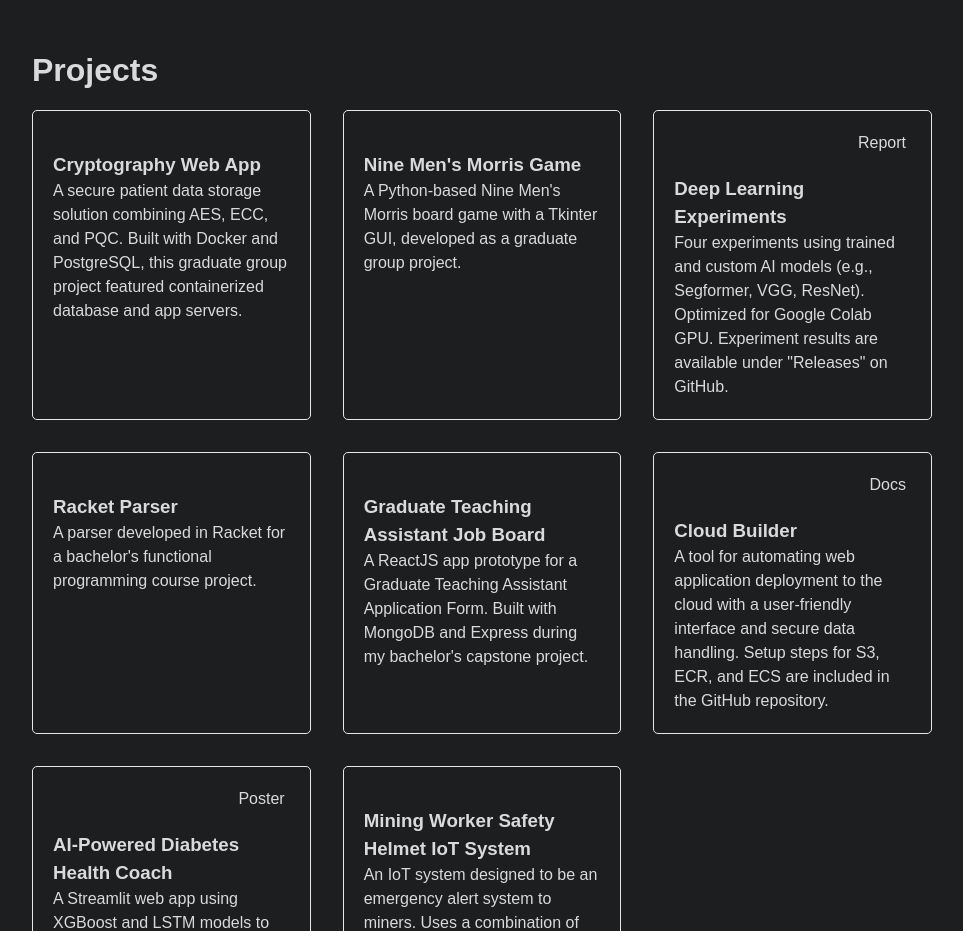
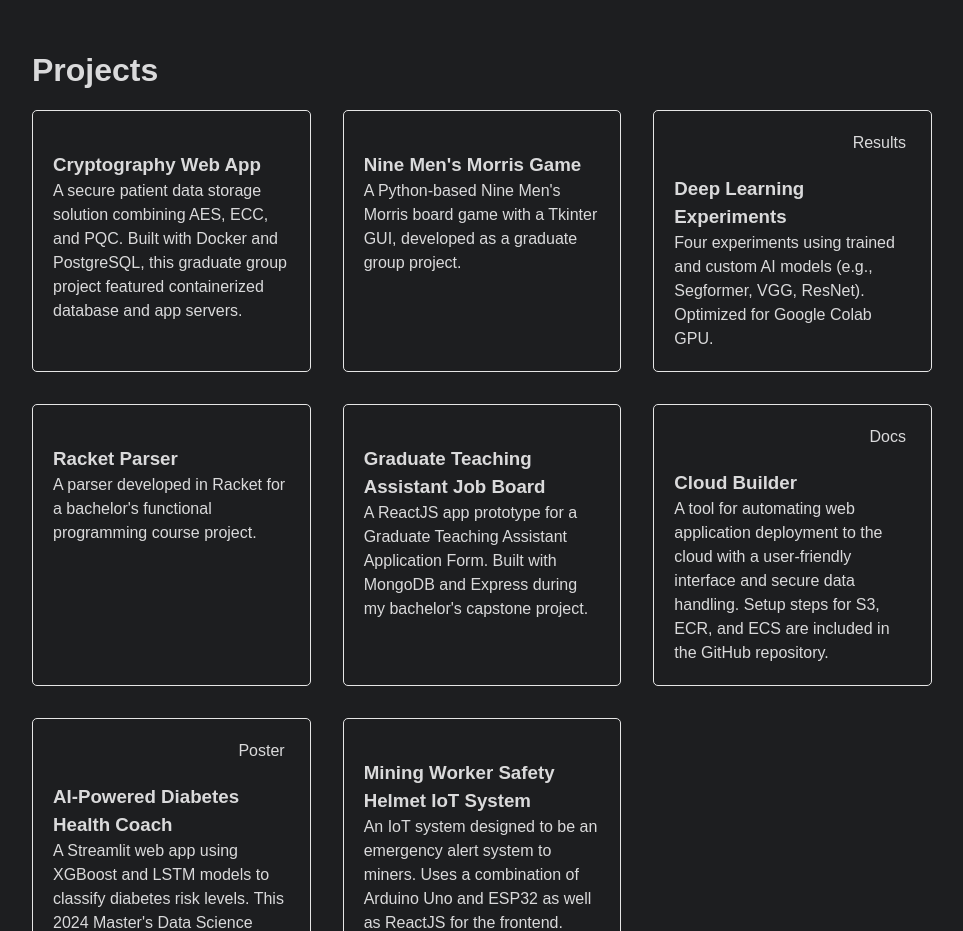
Before and after one commit to aa57c/PortfolioWebsite, a Next.js app: page / in a window 1280 px wide. Shown: the part 2100-3031 px from the top of the page, without its empty margins (158-1121 px from the left). Built offline with nearby package versions, Linux system fonts and the light colour scheme.

Commit message:
added results file to deep learning experiments and fixed description

```diff
--- a/src/components/Projects.jsx
+++ b/src/components/Projects.jsx
@@ -29,6 +29,11 @@ const Projects = () => {
                     <a href="/files/Deep_Learning_Experiments_Final_Report.pdf" aria-label="Download Technical Report" target="_blank" rel="noopener noreferrer">
                       <i className="fa-solid fa-download"></i> <span>Report</span>
                     </a>
+
+                  ) && (
+                    <a href="/files/Deep_Learning_Experiments_Final_Results.pdf" aria-label="Download Results" target="_blank" rel="noopener noreferrer">
+                      <i className="fa-solid fa-download"></i> <span>Results</span>
+                    </a>
                   )
                 }
                 {project.poster && (
--- a/src/components/github_data.js
+++ b/src/components/github_data.js
@@ -20,7 +20,7 @@ export const projectData = [
     {
         id: 3,
         title: 'Deep Learning Experiments',
-        description: 'Four experiments using trained and custom AI models (e.g., Segformer, VGG, ResNet). Optimized for Google Colab GPU. Experiment results are available under "Releases" on GitHub.',
+        description: 'Four experiments using trained and custom AI models (e.g., Segformer, VGG, ResNet). Optimized for Google Colab GPU.',
         githublink: "https://github.com/aa57c/Deep_Learning_Experiments",
         demo: false,
         poster: false,
```
Also changed, not shown: 1 other file (tests, documents, lock files or other folders).
